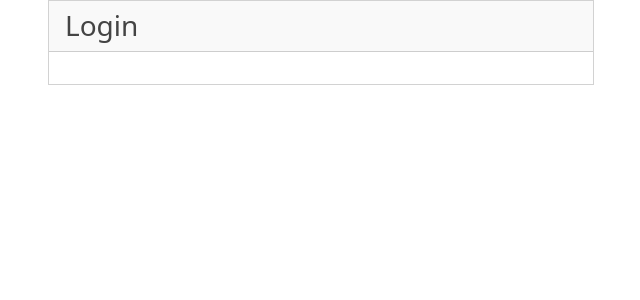
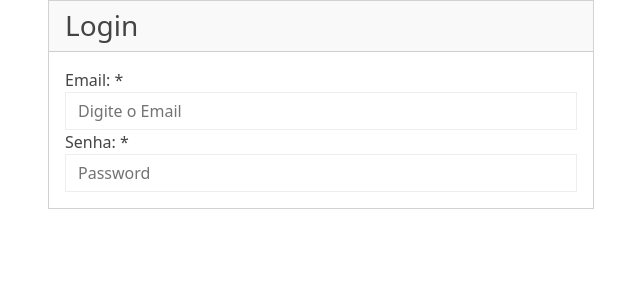
Before and after one commit to israelmessias/minhas-financas-app, a React (Create React App) app: page / in a window 1280 px wide. Shown: the top 300 px of the page, without its empty margins (334-974 px from the left). Built offline with nearby package versions, Linux system fonts and the light colour scheme.

Commit message:
Login da pagina

```diff
--- a/src/views/Login.jsx
+++ b/src/views/Login.jsx
@@ -1,5 +1,6 @@
 import React from "react";
 import Card from '../components/Card'
+import FormGroup from "../components/Form-group";
 
 class Login extends React.Component{
     render(){
@@ -13,7 +14,22 @@
                                 <div className="row">
                                     <div className="col-lg-12">
                                         <div className="bs-component">
-                                            <fieldset></fieldset>
+                                            <fieldset>
+                                                <FormGroup label="Email: *" htmlFor="exampleInputEmail1">
+                                                <input type="email"
+                                                className="form-control"
+                                                 id="exampleInputEmail1"
+                                                aria-describedby="emailHelp"
+                                                 placeholder="Digite o Email" />
+                                                </FormGroup>
+
+                                                <FormGroup label="Senha: *" htmlFor="">
+                                                 <input type="password"
+                                                  className="form-control"
+                                                   id="exampleInputPassword1"
+                                                   placeholder="Password" />
+                                                </FormGroup>
+                                            </fieldset>
                                         </div>
                                     </div>
                                 </div>
```
